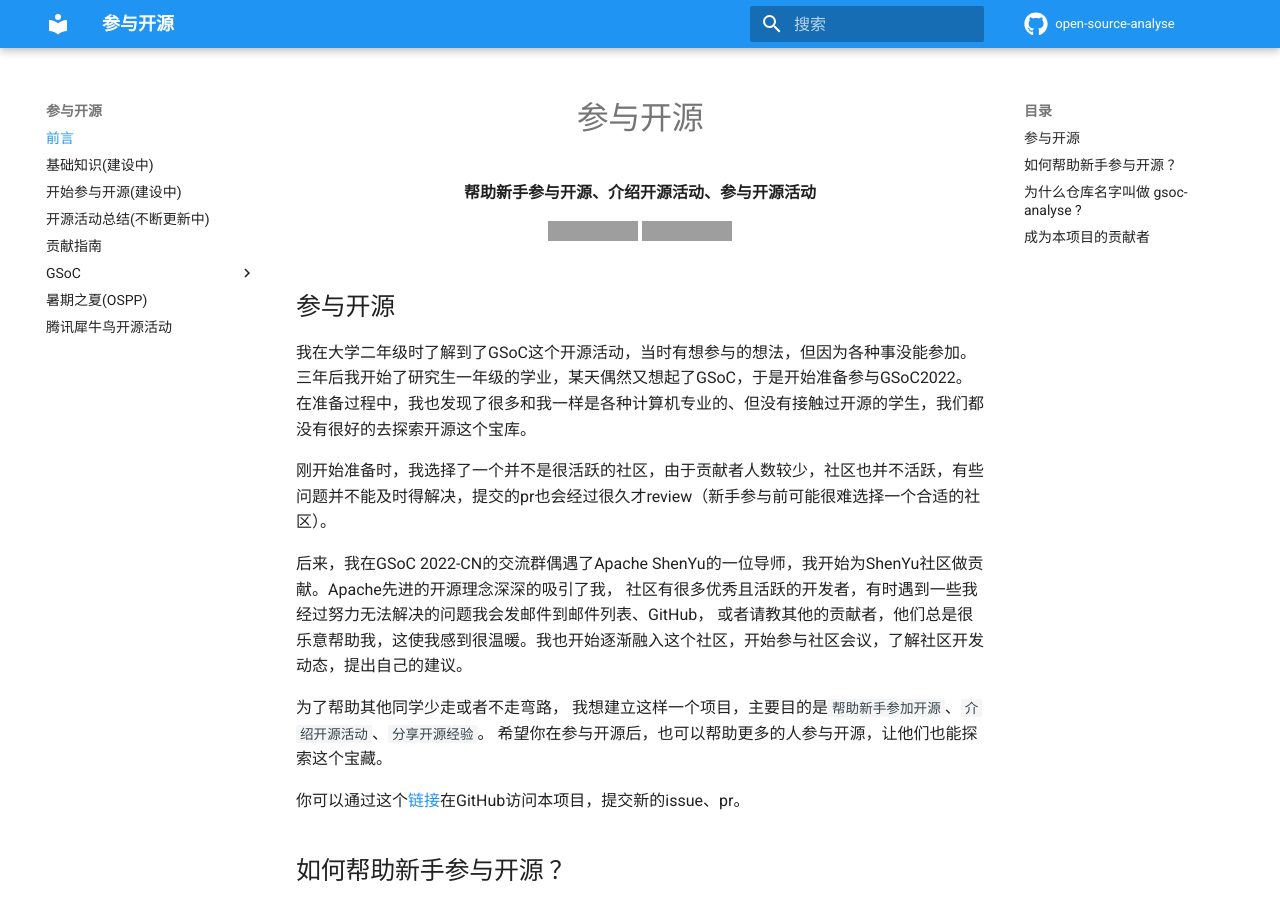
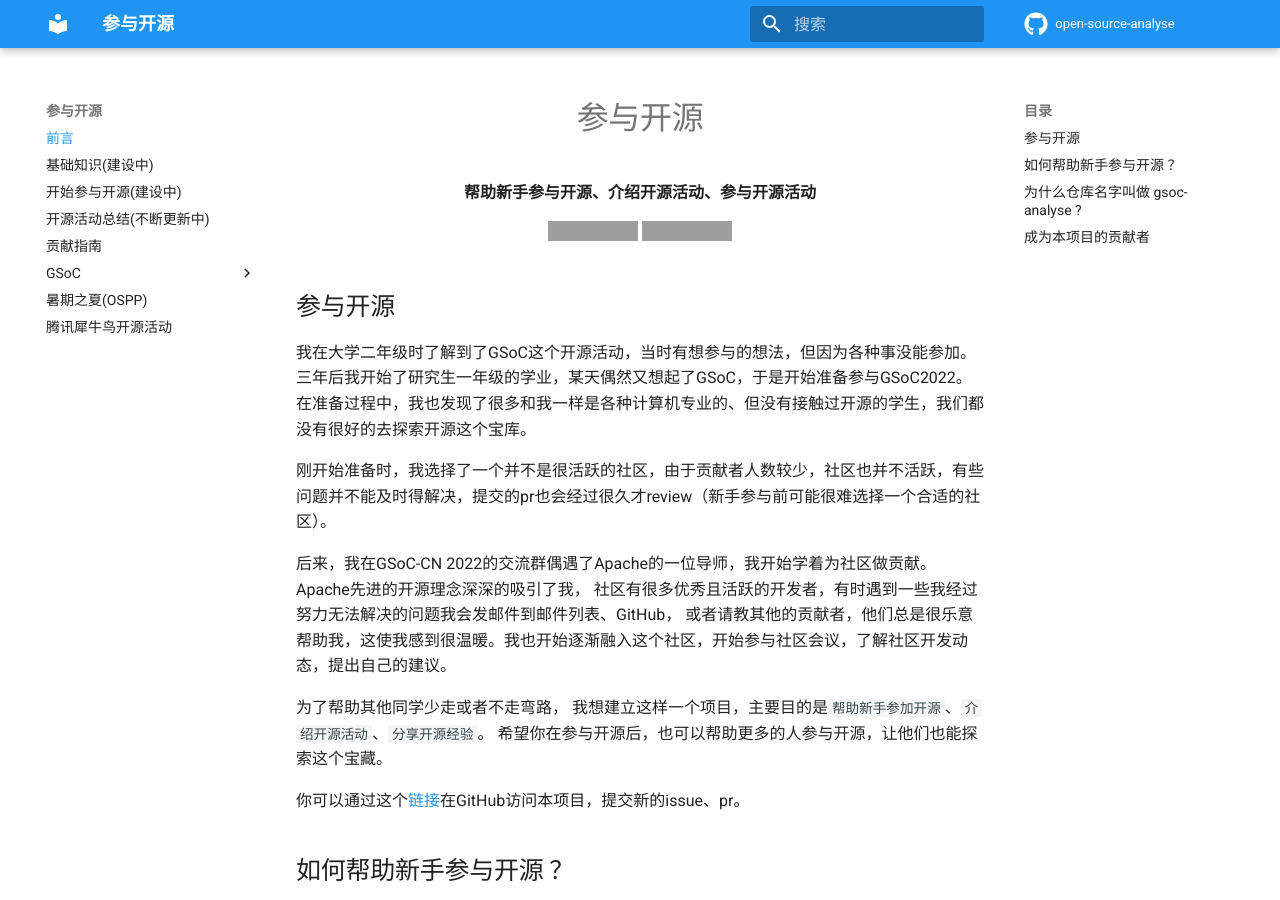
Before and after one commit to erdengk/gsoc-analyse, an MkDocs documentation site: the page built from docs/index.md, in a window 1280 px wide and 900 px high. Built offline with MkDocs 1.6.1 and Material for MkDocs 9.7.7, drawn with Linux system fonts in a browser that asks for light colours; comment, search, counter and statistics services are not loaded; grey boxes are pictures that could not be loaded.

Commit message:
Update index.md

```diff
--- a/docs/index.md
+++ b/docs/index.md
@@ -31,7 +31,7 @@
 
 刚开始准备时，我选择了一个并不是很活跃的社区，由于贡献者人数较少，社区也并不活跃，有些问题并不能及时得解决，提交的pr也会经过很久才review（新手参与前可能很难选择一个合适的社区）。
 
-后来，我在GSoC 2022-CN的交流群偶遇了Apache ShenYu的一位导师，我开始为ShenYu社区做贡献。Apache先进的开源理念深深的吸引了我，
+后来，我在GSoC-CN 2022的交流群偶遇了Apache的一位导师，我开始学着为社区做贡献。Apache先进的开源理念深深的吸引了我，
 社区有很多优秀且活跃的开发者，有时遇到一些我经过努力无法解决的问题我会发邮件到邮件列表、GitHub，
 或者请教其他的贡献者，他们总是很乐意帮助我，这使我感到很温暖。我也开始逐渐融入这个社区，开始参与社区会议，了解社区开发动态，提出自己的建议。
 
```
